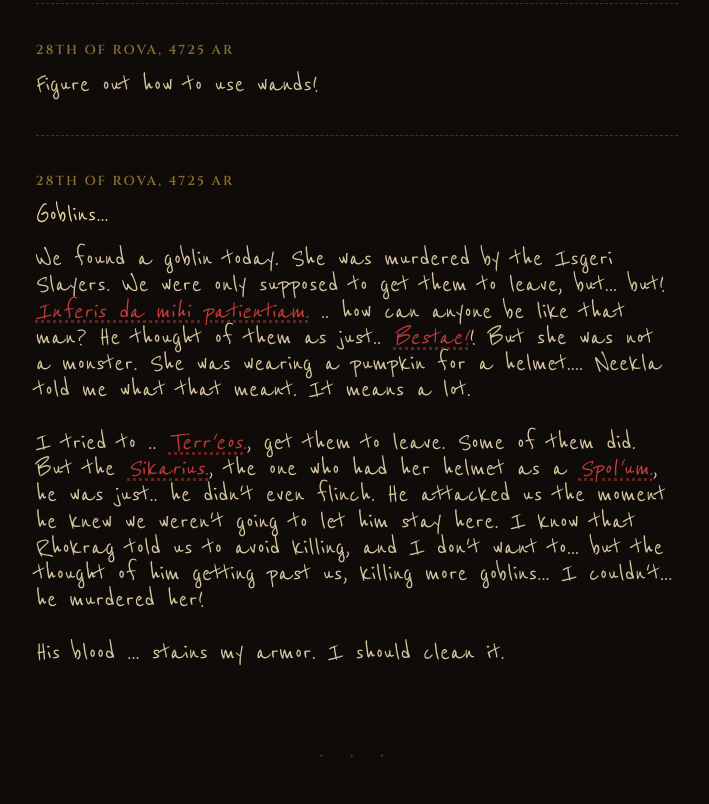
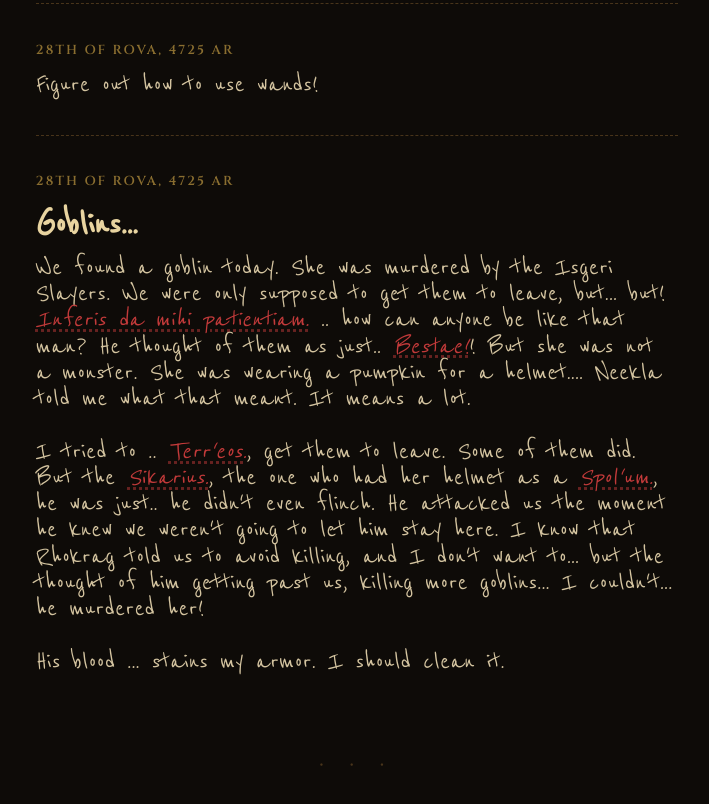
Before and after one commit to Solarswordsman/caelia, a website built with Vite: page journal/index.html in a window 1280 px wide. Shown: the part 1337-2141 px from the top of the page, without its empty margins (283-992 px from the left). Built offline with nearby package versions, Linux system fonts and the light colour scheme; a web font is replaced by a local one.

Commit message:
Better visual hierarchy for entry titles

```diff
--- a/src/journal/journal.css
+++ b/src/journal/journal.css
@@ -68,11 +68,12 @@ body {
 
 .entry-title {
 	font-family: var(--font-hand);
-	font-size: 1.5rem;
-	font-weight: 400;
-	line-height: 1.2;
+	font-size: 2.1rem;
+	/* Reenie Beanie ships at 400 only, so this is synthesized (faux) bold. */
+	font-weight: 700;
+	line-height: 1.05;
 	color: #e8d4a0;
-	margin: -0.3rem 0 0.7rem;
+	margin: 0 0 0.45rem;
 }
 
 .entry-text {
```
